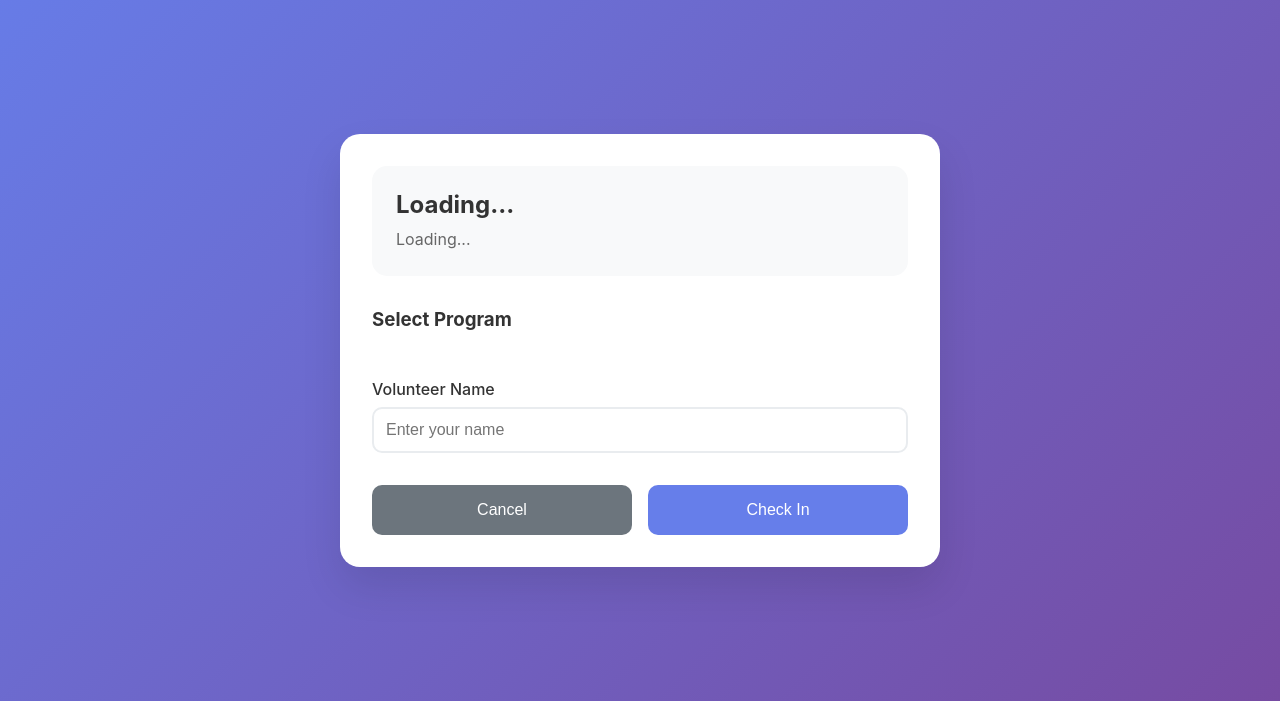
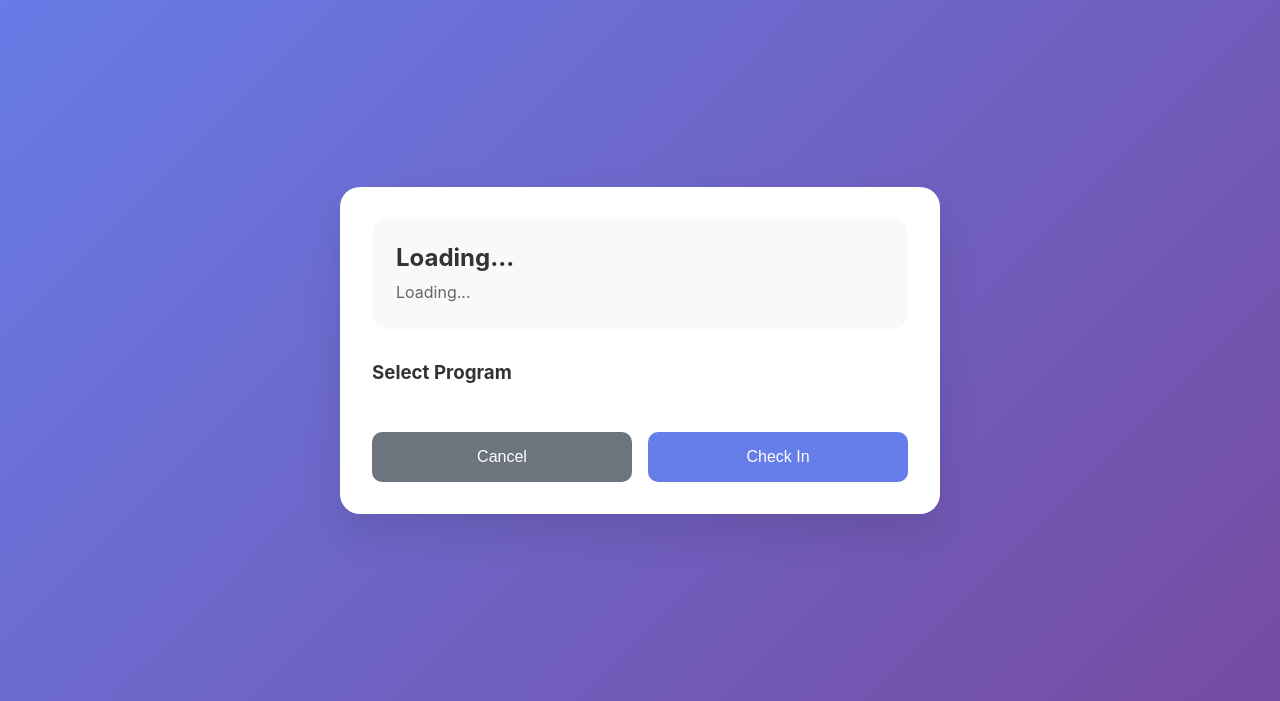
Before and after one commit to ChiefMcGill/Attendance-Tracker-for-Kids-Ministry, a FastAPI app: page /confirm in a window 1280 px wide. Shown: the part 99-800 px from the top of the page. Run offline with FastAPI, Linux system fonts and the light colour scheme; parts of the project's set-up code (start-up, migrations or seed data) failed here and were passed over.

Commit message:
Check in confirmation - remove volunteer name field, as it is unneccesary, fixed startup error.

```diff
--- a/database.py
+++ b/database.py
@@ -619,5 +619,5 @@ class Database:
     @staticmethod
     async def log_event(level: str, source: str, message: str, details: str = ""):
         async with AsyncSessionLocal() as db:
-            await db.execute(text("INSERT INTO logs (level, source, message, details) VALUES (?, ?, ?, ?)"), (level, source, message, details))
+            await db.execute(text("INSERT INTO logs (level, source, message, details) VALUES (:level, :source, :message, :details)"), {"level": level, "source": source, "message": message, "details": details})
             await db.commit()
--- a/main.py
+++ b/main.py
@@ -377,19 +377,15 @@ async def direct_checkin(request: DirectCheckinRequest, current_user: dict = Dep
     """Direct check-in from scanner search - requires auth"""
     print(f"Direct checkin request: {request.dict()}")
     try:
-        # Create attendance
-        try:
-            attendance_id = await Database.create_attendance(
-                child_id=request.child_id,
-                program_id=request.program_id,
-                station_id=request.station_id,
-                created_by=current_user['username']
-            )
-            print(f"Attendance created with ID: {attendance_id}")
-        except Exception as e:
-            print(f"Error in create_attendance: {e}")
-            raise
-
+        # Create attendance record
+        created_by = f"{current_user['first_name']} {current_user['last_name']}".strip() or current_user['username']
+        attendance_id = await Database.create_attendance(
+            child_id=request.child_id,
+            program_id=request.program_id,
+            station_id=request.station_id,
+            created_by=created_by
+        )
+        print(f"Attendance created with ID: {attendance_id}")
         # Get child name
         try:
             async with AsyncSessionLocal() as db:
@@ -817,7 +813,14 @@ async def delete_volunteer(volunteer_id: int, current_user: dict = Depends(get_c
         await Database.log_event("error", "api", f"Error deleting volunteer: {str(e)}")
         raise HTTPException(status_code=500, detail="Internal server error")
 
-@app.get("/api/programs/all")
+@app.get("/api/me")
+async def get_me(current_user: dict = Depends(get_current_user)):
+    return {
+        "username": current_user['username'],
+        "first_name": current_user.get('first_name', ''),
+        "last_name": current_user.get('last_name', ''),
+        "role": current_user['role']
+    }
 async def get_all_programs(current_user: dict = Depends(get_current_user)):
     """Get all programs including inactive ones - Admin only"""
     if current_user['role'] != 'admin':
--- a/models.py
+++ b/models.py
@@ -12,7 +12,7 @@ class CheckinRequest(BaseModel):
     session_id: str
     station_id: str
     device_id: str
-    created_by: str
+    created_by: Optional[str] = None
 
 class RegisterRequest(BaseModel):
     parent_first_name: str
--- a/templates/confirm.html
+++ b/templates/confirm.html
@@ -133,31 +133,6 @@
             opacity: 0.8;
         }
 
-        .volunteer-input {
-            margin: 2rem 0;
-        }
-
-        .volunteer-input label {
-            display: block;
-            margin-bottom: 0.5rem;
-            font-weight: 500;
-            color: #333;
-        }
-
-        .volunteer-input input {
-            width: 100%;
-            padding: 0.75rem;
-            border: 2px solid #e9ecef;
-            border-radius: 10px;
-            font-size: 1rem;
-            transition: border-color 0.3s;
-        }
-
-        .volunteer-input input:focus {
-            outline: none;
-            border-color: #667eea;
-        }
-
         .action-buttons {
             display: flex;
             gap: 1rem;
@@ -281,12 +256,6 @@
                 </div>
             </div>
 
-            <!-- Volunteer Input -->
-            <div class="volunteer-input">
-                <label for="volunteer-name">Volunteer Name</label>
-                <input type="text" id="volunteer-name" placeholder="Enter your name" required>
-            </div>
-
             <!-- Action Buttons -->
             <div class="action-buttons">
                 <button class="btn btn-secondary" onclick="cancelCheckin()">Cancel</button>
@@ -309,6 +278,11 @@
     </div>
 
     <script>
+        function getAuthHeaders() {
+            const token = localStorage.getItem('authToken');
+            return token ? { 'Authorization': `Bearer ${token}` } : {};
+        }
+
         let sessionData = {
             sessionId: null,
             childInfo: null,
@@ -434,13 +408,6 @@
         }
 
         function confirmCheckin() {
-            const volunteerName = document.getElementById('volunteer-name').value.trim();
-
-            if (!volunteerName) {
-                showError('Please enter your name');
-                return;
-            }
-
             if (!sessionData.selectedProgram) {
                 showError('Please select a program');
                 return;
@@ -459,8 +426,7 @@
                 body: JSON.stringify({
                     session_id: sessionData.sessionId,
                     station_id: sessionData.stationId,
-                    device_id: sessionData.deviceId,
-                    created_by: volunteerName
+                    device_id: sessionData.deviceId
                 })
             })
             .then(response => response.json())
```
